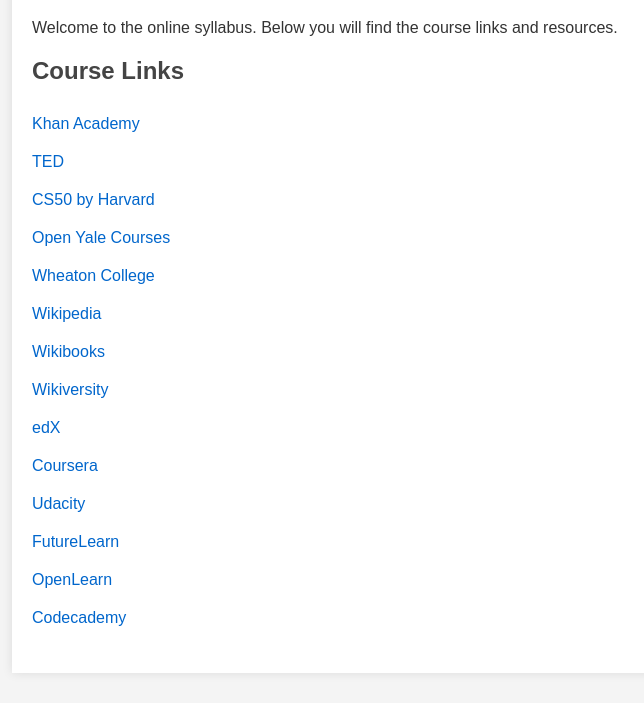
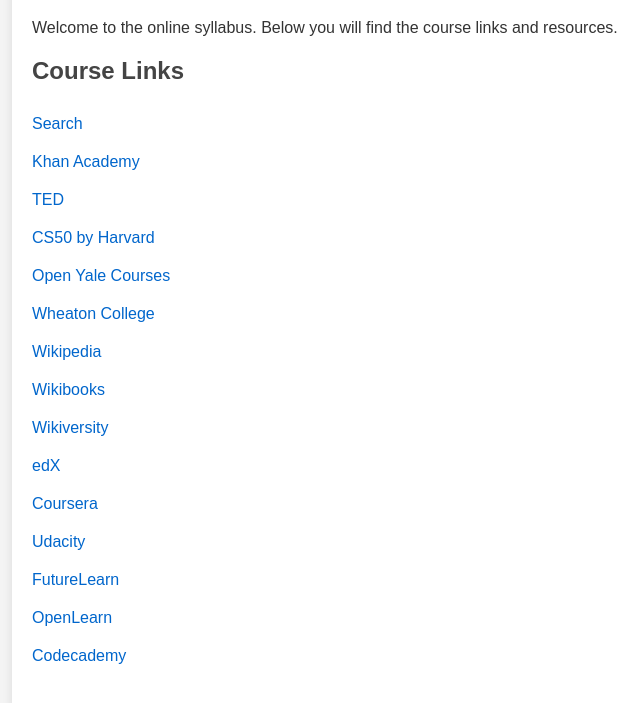
Before and after one commit to dragsdale20/jjhs, a plain HTML site: page index.html in a window 1280 px wide. Shown: the part 81-784 px from the top of the page, without its empty margins (96-740 px from the left). Drawn offline with Linux system fonts and the light colour scheme.

Commit message:
Update index.html

```diff
--- a/index.html
+++ b/index.html
@@ -45,6 +45,7 @@
 
         <h2>Course Links</h2>
         <ul>
+            <li><a href="https://kidtopia.info" target="_blank">Search</a></li>
             <li><a href="https://www.khanacademy.org" target="_blank">Khan Academy</a></li>
             <li><a href="https://www.ted.com" target="_blank">TED</a></li>
             <li><a href="https://cs50.harvard.edu/x/2024/" target="_blank">CS50 by Harvard</a></li>
```
